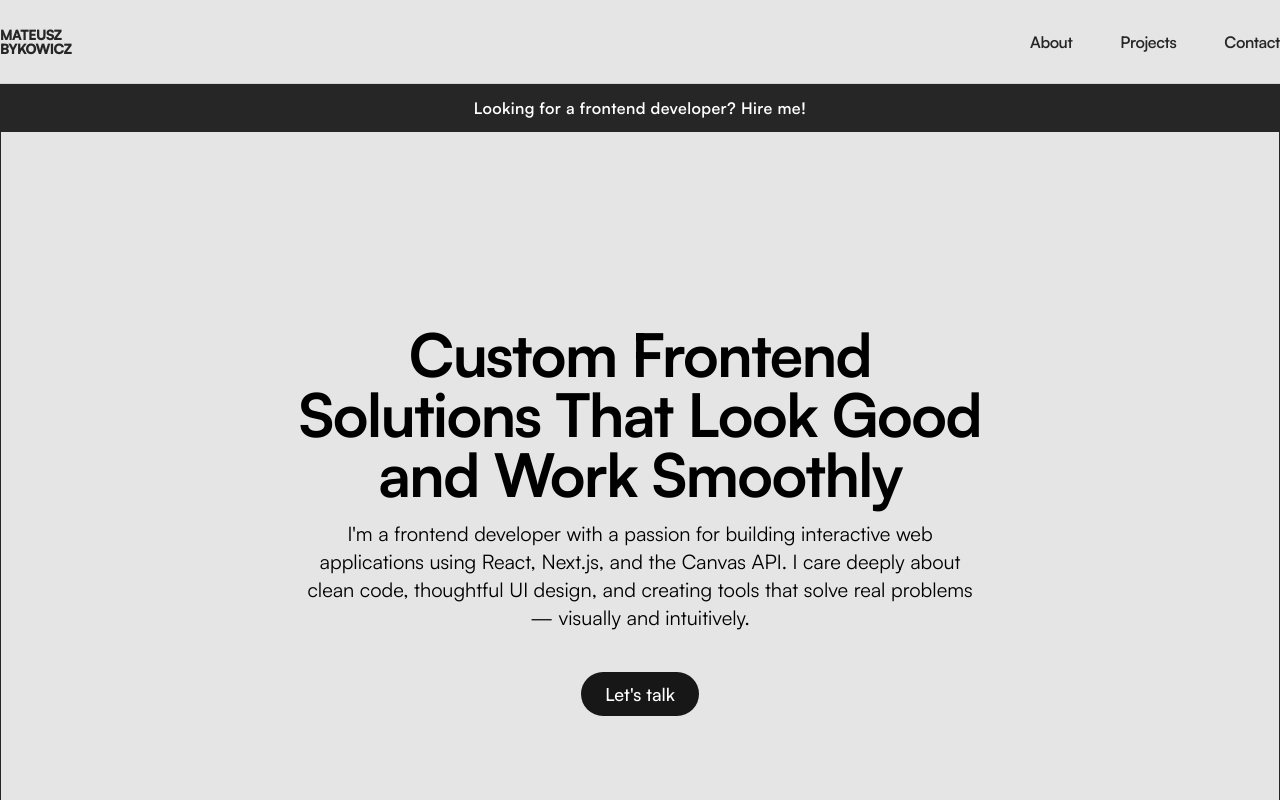
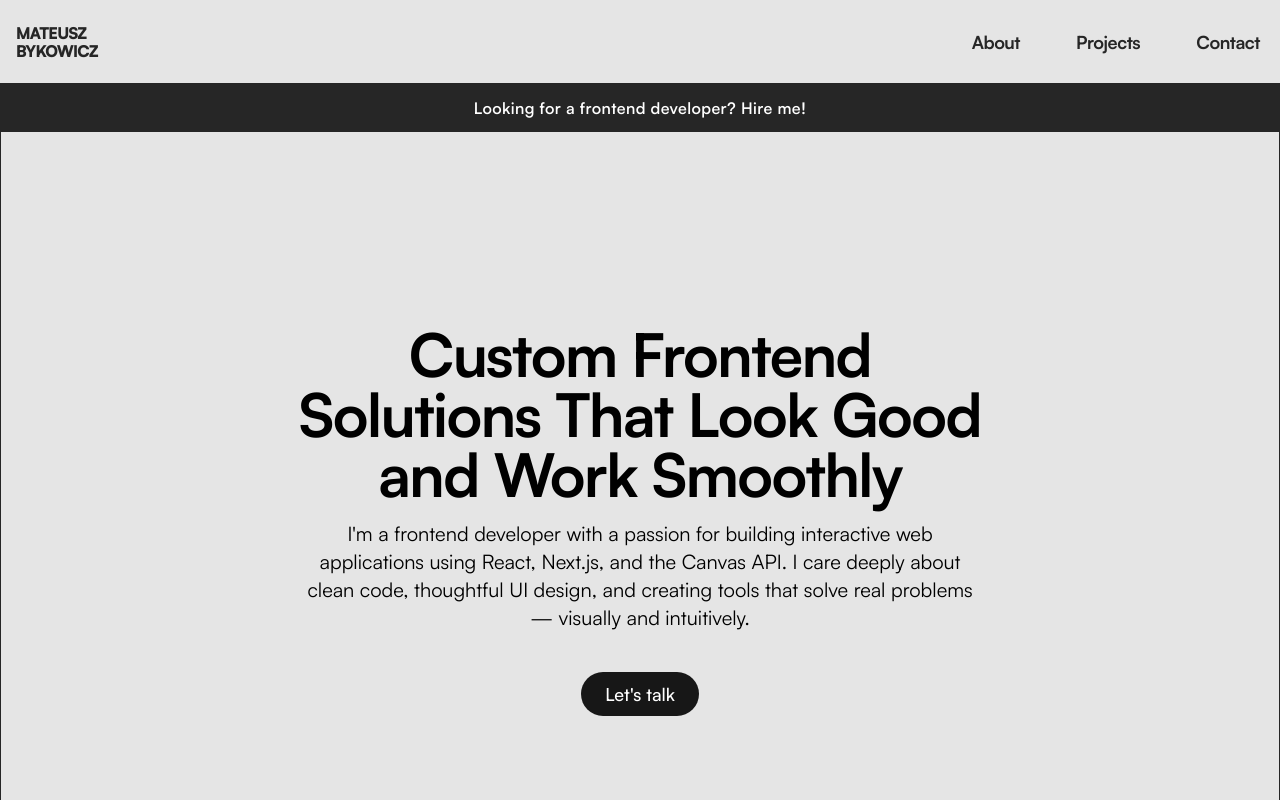
Before and after one commit to mbykowicz/mbykowicz-personal-website, a Next.js app: page / in a window 1280 px wide. Shown: the top 800 px of the page. Built offline with nearby package versions, Linux system fonts and the light colour scheme.

Commit message:
visual tweaks

```diff
--- a/app/components/sections/navigation.tsx
+++ b/app/components/sections/navigation.tsx
@@ -3,13 +3,13 @@ import Container from '../container'
 
 export default function Navigation({}: React.ComponentProps<'header'>) {
   return (
-    <header className='h-[var(--header-height)] flex items-center'>
-      <Container className='h-full border-b border-neutral-300'>
+    <header className='h-[var(--header-height)] flex items-center border-b border-neutral-800'>
+      <Container className='relative h-full px-4 2xl:px-0'>
         <nav className='h-full flex items-center justify-between'>
           <div>
             <Link
               href='/'
-              className='relative overflow-hidden text-sm uppercase font-black text-neutral-800 tracking-tighter'
+              className='relative overflow-hidden uppercase font-black text-neutral-800 tracking-tighter'
             >
               <div>Mateusz</div>
               <div className='-mt-1.5'>Bykowicz</div>
@@ -30,7 +30,7 @@ function NavigationItem({ href, label }: { href: string; label: string }) {
   return (
     <Link
       href={href}
-      className='relative overflow-hidden font-semibold text-neutral-800 tracking-tight before:transition-all before:duration-300 before:absolute before:w-0 before:opacity-0 before:bottom-0 before:-mb-1.5 before:h-0.5 before:bg-neutral-800 hover:before:w-full hover:before:opacity-100'
+      className='relative overflow-hidden font-bold text-lg p-1 text-neutral-800 tracking-tight before:transition-all before:duration-300 before:absolute before:w-0 before:left-0 before:opacity-0 before:bottom-0 before:-mb-1.5 before:h-0.5 before:bg-neutral-800 hover:before:w-full hover:before:opacity-100'
     >
       {label}
     </Link>
```
